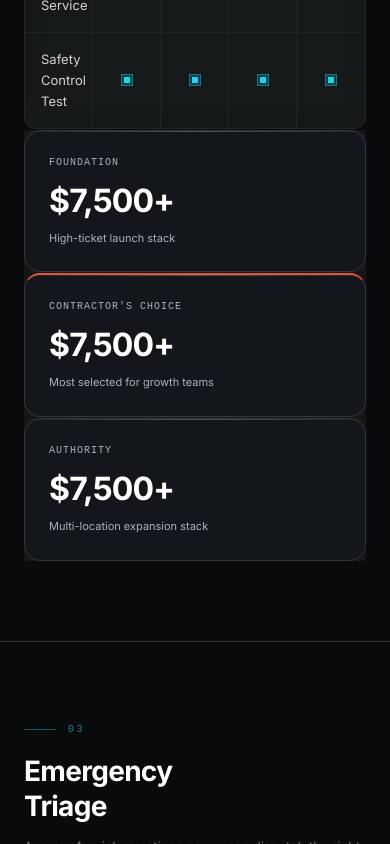
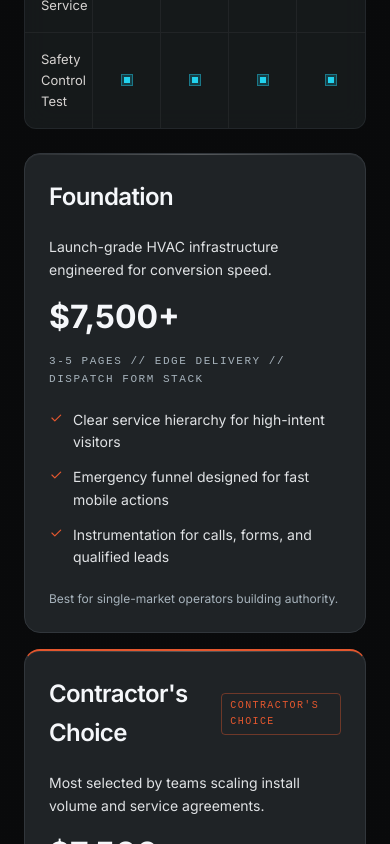
Before and after one commit to Mageester/axiom-hvac-demo, a React (Vite) app: page / in a window 390 px wide. Shown: the part 4414-5258 px from the top of the page. Built offline with nearby package versions, Linux system fonts and the light colour scheme.

Commit message:
Implement Phase 7 pricing and offer redesign

```diff
--- a/src/App.tsx
+++ b/src/App.tsx
@@ -378,17 +378,91 @@ const MaintenanceMatrix: React.FC = () => {
               ))}
             </div>
 
-            {/* Plan CTAs */}
-            <div className="grid grid-cols-1 sm:grid-cols-3 gap-[1px] mt-[1px] bg-white/5">
+            {/* Pricing Offer */}
+            <div className="grid grid-cols-1 md:grid-cols-3 gap-4 mt-6">
               {[
-                { name: 'Foundation', price: '$7,500+', includes: 'High-ticket launch stack' },
-                { name: "Contractor's Choice", price: '$7,500+', includes: 'Most selected for growth teams', featured: true },
-                { name: 'Authority', price: '$7,500+', includes: 'Multi-location expansion stack' },
-              ].map((plan, i) => (
-                <div key={i} className={`axiom-bento p-6 ${plan.featured ? 'border-t-2 border-t-axiom-accent' : ''}`}>
-                  <div className="text-[10px] font-mono text-axiom-text-mute uppercase tracking-widest mb-1">{plan.name}</div>
-                  <div className="text-[32px] font-bold text-white tracking-tight mb-1">{plan.price}</div>
-                  <div className="text-[11px] text-axiom-text-mute">{plan.includes}</div>
+                {
+                  name: 'Foundation',
+                  price: '$7,500+',
+                  summary: 'Launch-grade HVAC infrastructure engineered for conversion speed.',
+                  qualifier: 'Best for single-market operators building authority.',
+                  technical: '3-5 pages // edge delivery // dispatch form stack',
+                  outcomes: [
+                    'Clear service hierarchy for high-intent visitors',
+                    'Emergency funnel designed for fast mobile actions',
+                    'Instrumentation for calls, forms, and qualified leads',
+                  ],
+                },
+                {
+                  name: "Contractor's Choice",
+                  price: '$7,500+',
+                  featured: true,
+                  summary: 'Most selected by teams scaling install volume and service agreements.',
+                  qualifier: 'Best for teams of 10+ targeting premium ticket mix.',
+                  technical: '7-10 pages // ROI terminal // trust architecture',
+                  outcomes: [
+                    'Qualification-first flows that reduce low-margin calls',
+                    'High-ticket offer framing across replacement services',
+                    'Launch support through first campaign and dispatch cycle',
+                  ],
+                },
+                {
+                  name: 'Authority',
+                  price: '$7,500+',
+                  summary: 'Bespoke multi-location architecture for expanding HVAC groups.',
+                  qualifier: 'Best for operators running multiple crews and territories.',
+                  technical: 'custom stack // workflow mapping // executive reporting',
+                  outcomes: [
+                    'CRM-aware conversion routing for service categories',
+                    'Market expansion templates with local proof blocks',
+                    'Quarterly optimization and instrumentation reviews',
+                  ],
+                },
+              ].map((plan) => (
+                <article
+                  key={plan.name}
+                  className={`axiom-bento bg-axiom-surface border border-axiom-border p-6 sm:p-8 flex flex-col gap-5 ${plan.featured ? 'border-t-2 border-t-axiom-accent' : ''}`}
+                >
+                  <div className="flex items-center justify-between gap-3">
+                    <h3 className="font-axiomSans text-[24px] font-semibold tracking-tight text-axiom-text-main">{plan.name}</h3>
+                    {plan.featured && (
+                      <span className="font-axiomMono text-[10px] uppercase tracking-[0.14em] text-axiom-accent border border-axiom-accent/40 px-2 py-1 rounded">
+                        Contractor's Choice
+                      </span>
+                    )}
+                  </div>
+
+                  <p className="font-axiomSans text-[14px] leading-relaxed text-axiom-text-main/90">{plan.summary}</p>
+                  <p className="font-axiomSans text-[32px] leading-none font-bold text-axiom-text-main">{plan.price}</p>
+                  <p className="font-axiomMono text-[11px] uppercase tracking-[0.14em] text-axiom-text-mute">{plan.technical}</p>
+
+                  <ul className="space-y-3 flex-1">
+                    {plan.outcomes.map((item) => (
+                      <li key={item} className="flex items-start gap-2.5 text-[14px] text-axiom-text-main/90 leading-relaxed">
+                        <span className="mt-[2px] text-axiom-accent">
+                          <svg width="14" height="14" viewBox="0 0 24 24" fill="none" aria-hidden="true">
+                            <path d="M20 7L10 17L5 12" stroke="currentColor" strokeWidth="2" strokeLinecap="round" strokeLinejoin="round" />
+                          </svg>
+                        </span>
+                        <span>{item}</span>
+                      </li>
+                    ))}
+                  </ul>
+
+                  <p className="font-axiomSans text-[12px] text-axiom-text-mute">{plan.qualifier}</p>
+                </article>
+              ))}
+            </div>
+
+            <div className="grid grid-cols-1 md:grid-cols-3 gap-3 mt-4">
+              {[
+                { label: 'Guarantee', value: 'Sub-second HVAC page tuning included.' },
+                { label: 'Proof', value: 'Lead-to-dispatch visibility delivered at handoff.' },
+                { label: 'Partner Fit', value: 'Limited to 4 active build partners monthly.' },
+              ].map((item) => (
+                <div key={item.label} className="axiom-bento bg-axiom-surface border border-axiom-border p-4">
+                  <p className="font-axiomMono text-[10px] uppercase tracking-[0.14em] text-axiom-text-mute">{item.label}</p>
+                  <p className="font-axiomSans text-[14px] text-axiom-text-main mt-2">{item.value}</p>
                 </div>
               ))}
             </div>
```
